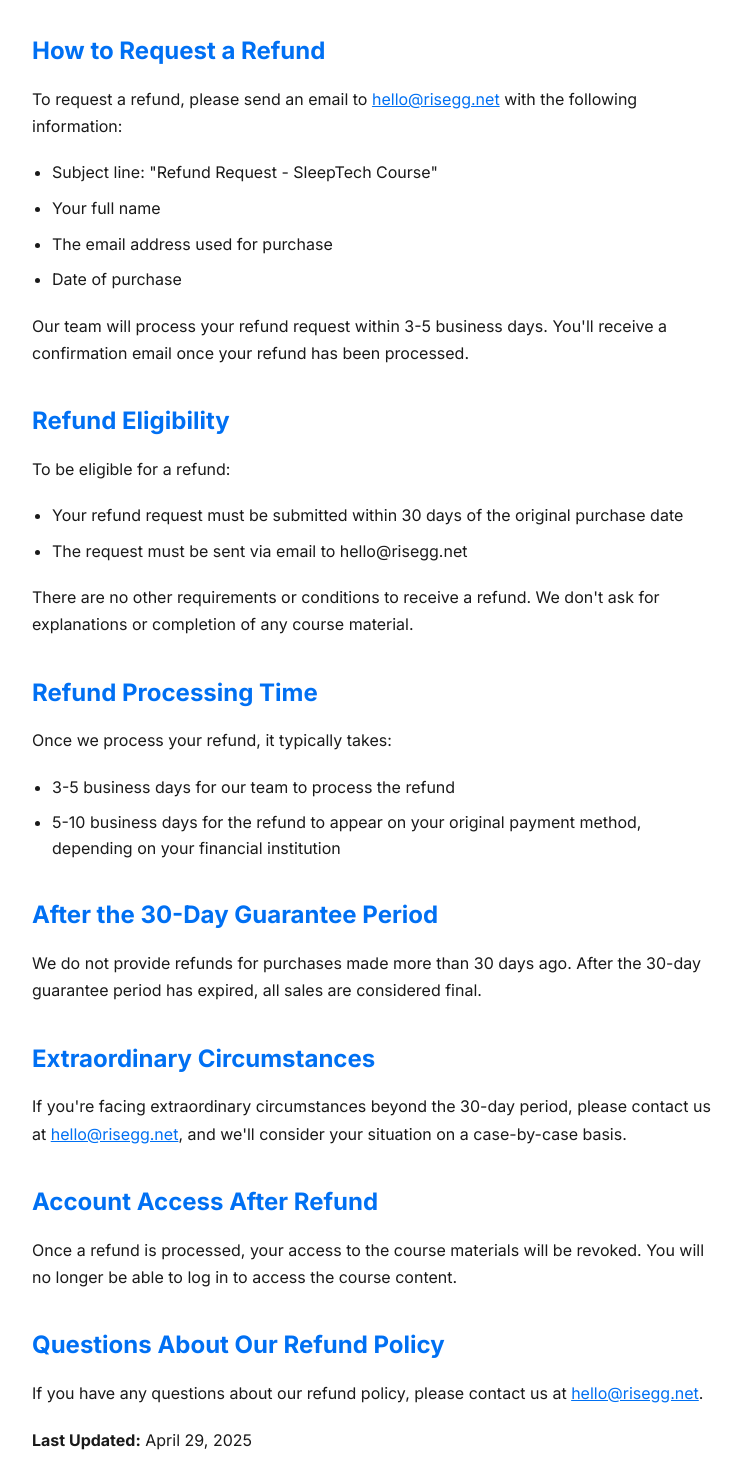
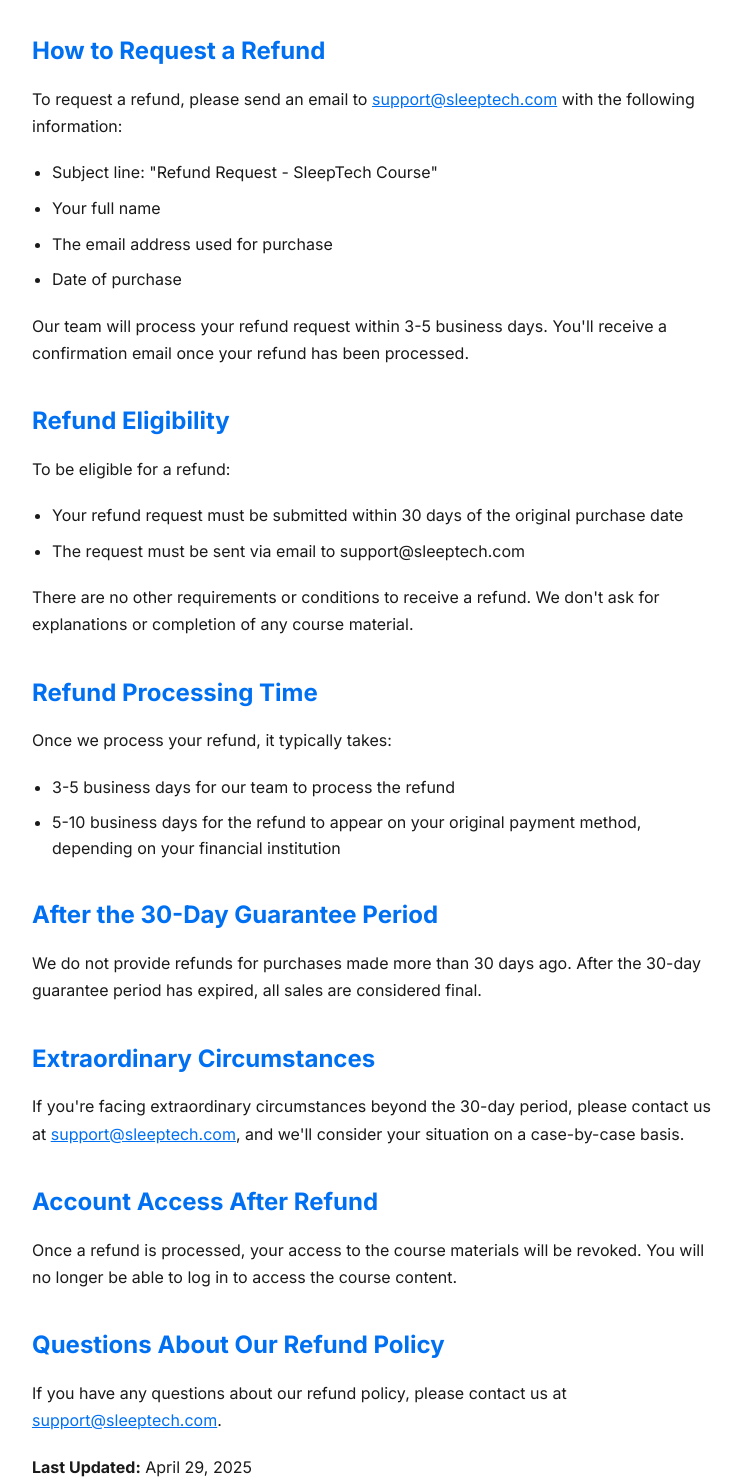
Before and after one commit to RyanNovinc/ClaudeAppBuilder, a website: page refund-policy.html in a window 1280 px wide. Shown: the part 662-2146 px from the top of the page, without its empty margins (268-1011 px from the left). Drawn offline with Linux system fonts and the light colour scheme.

Commit message:
Update refund-policy.html

```diff
--- a/refund-policy.html
+++ b/refund-policy.html
@@ -105,6 +105,7 @@
                     <li><a href="index.html#overview">Overview</a></li>
                     <li><a href="index.html#curriculum">Curriculum</a></li>
                     <li><a href="index.html#pricing">Pricing</a></li>
+                    <li><a href="about-creator.html">About</a></li>
                 </ul>
             </nav>
             <button class="cta-button small" id="loginButton" onclick="netlifyIdentity && netlifyIdentity.open()">Log in</button>
@@ -126,7 +127,7 @@
             </div>
 
             <h2>How to Request a Refund</h2>
-            <p>To request a refund, please send an email to <a href="mailto:hello@risegg.net">hello@risegg.net</a> with the following information:</p>
+            <p>To request a refund, please send an email to <a href="mailto:support@sleeptech.com">support@sleeptech.com</a> with the following information:</p>
             <ul>
                 <li>Subject line: "Refund Request - SleepTech Course"</li>
                 <li>Your full name</li>
@@ -139,7 +140,7 @@
             <p>To be eligible for a refund:</p>
             <ul>
                 <li>Your refund request must be submitted within 30 days of the original purchase date</li>
-                <li>The request must be sent via email to hello@risegg.net</li>
+                <li>The request must be sent via email to support@sleeptech.com</li>
             </ul>
             <p>There are no other requirements or conditions to receive a refund. We don't ask for explanations or completion of any course material.</p>
 
@@ -154,13 +155,13 @@
             <p>We do not provide refunds for purchases made more than 30 days ago. After the 30-day guarantee period has expired, all sales are considered final.</p>
 
             <h2>Extraordinary Circumstances</h2>
-            <p>If you're facing extraordinary circumstances beyond the 30-day period, please contact us at <a href="mailto:hello@risegg.net">hello@risegg.net</a>, and we'll consider your situation on a case-by-case basis.</p>
+            <p>If you're facing extraordinary circumstances beyond the 30-day period, please contact us at <a href="mailto:support@sleeptech.com">support@sleeptech.com</a>, and we'll consider your situation on a case-by-case basis.</p>
 
             <h2>Account Access After Refund</h2>
             <p>Once a refund is processed, your access to the course materials will be revoked. You will no longer be able to log in to access the course content.</p>
 
             <h2>Questions About Our Refund Policy</h2>
-            <p>If you have any questions about our refund policy, please contact us at <a href="mailto:hello@risegg.net">hello@risegg.net</a>.</p>
+            <p>If you have any questions about our refund policy, please contact us at <a href="mailto:support@sleeptech.com">support@sleeptech.com</a>.</p>
 
             <p><strong>Last Updated:</strong> April 29, 2025</p>
 
@@ -178,6 +179,7 @@
                         <li><a href="index.html#overview">Overview</a></li>
                         <li><a href="index.html#curriculum">Curriculum</a></li>
                         <li><a href="index.html#pricing">Pricing</a></li>
+                        <li><a href="about-creator.html">About Creator</a></li>
                     </ul>
                 </div>
                 <div class="link-group">
@@ -191,7 +193,7 @@
                 <div class="link-group">
                     <h4>Contact</h4>
                     <ul>
-                        <li><a href="mailto:hello@risegg.net">Email Support</a></li>
+                        <li><a href="mailto:support@sleeptech.com">Email Support</a></li>
                     </ul>
                 </div>
             </div>
```
